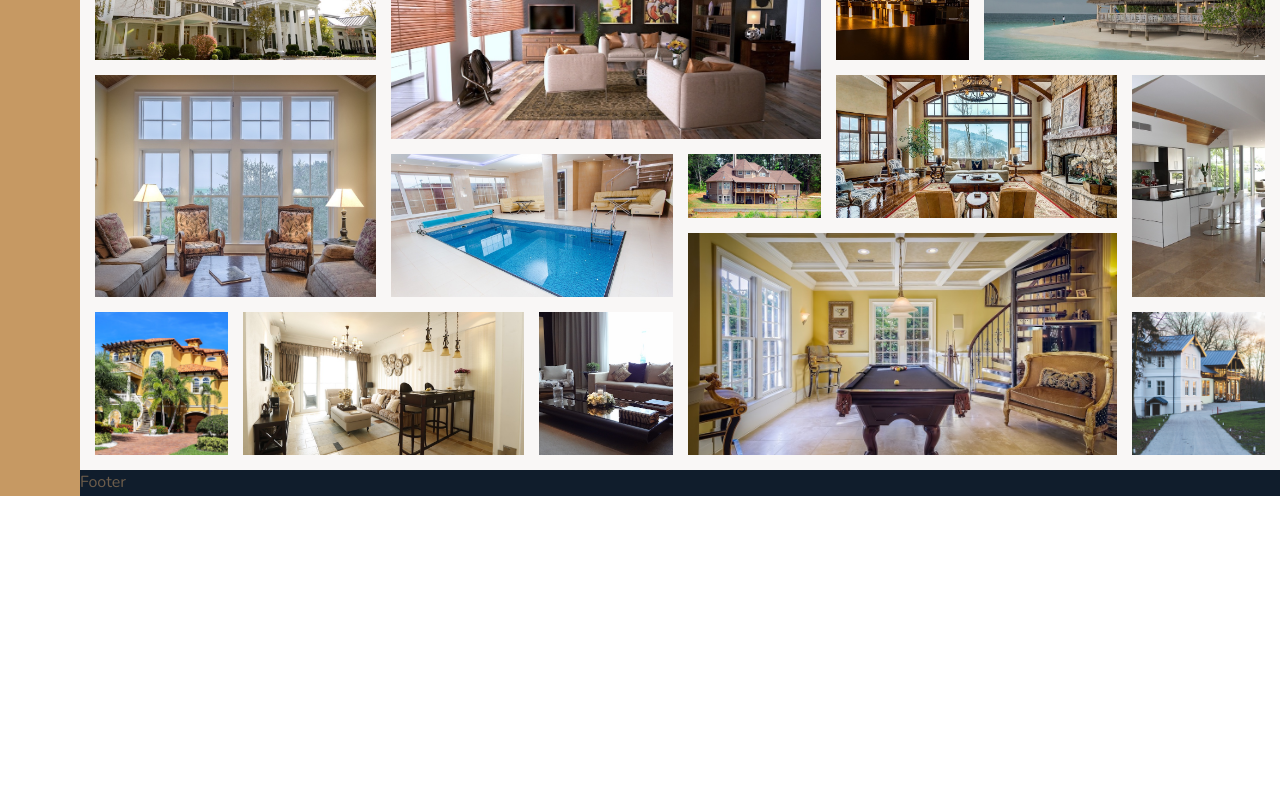
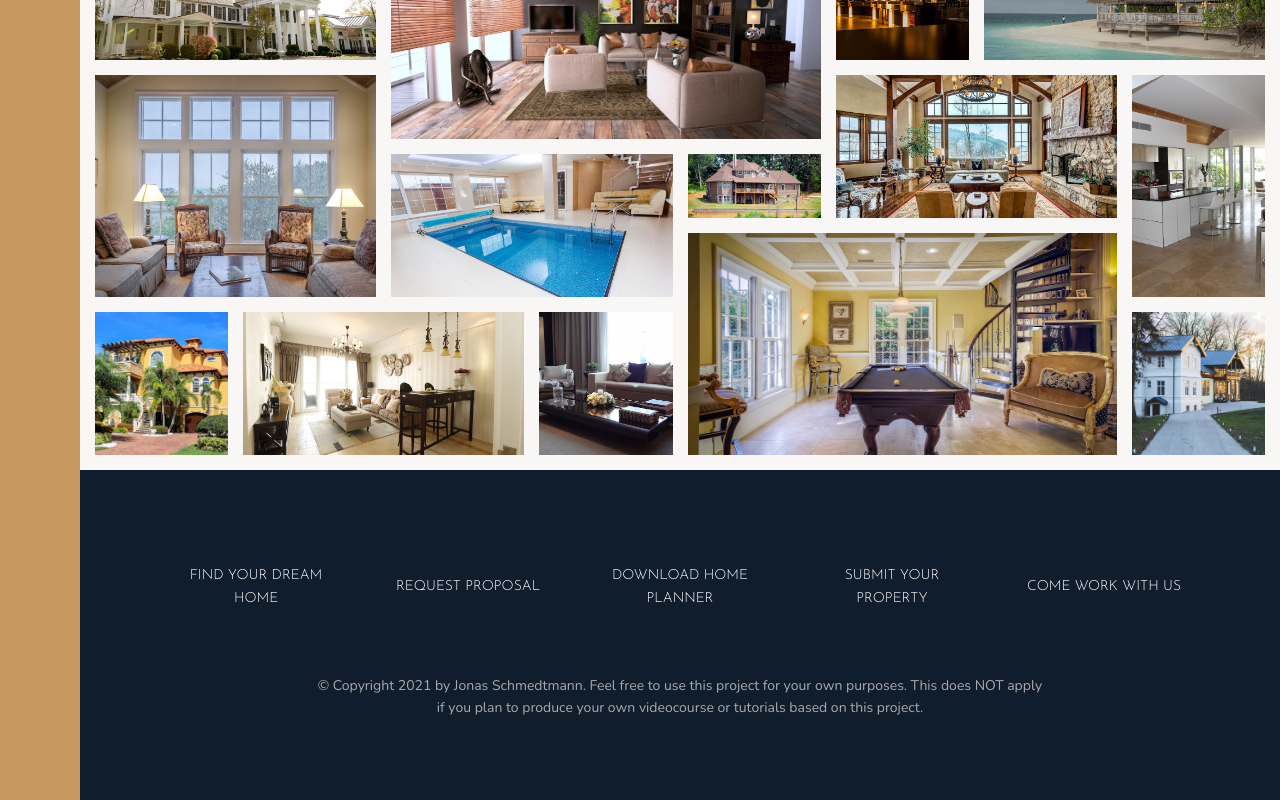
Before and after one commit to HonzaGreb/Nexter, a React (Create React App) app: page / in a window 1280 px wide. Shown: the part 3178-3978 px from the top of the page. Before the commit the page ends 3674 px from the top, so only its background shows below. Built offline with nearby package versions, Linux system fonts and the light colour scheme.

Commit message:
Create Footer

```diff
--- a/src/components/footer/Footer.tsx
+++ b/src/components/footer/Footer.tsx
@@ -1,5 +1,40 @@
 const Footer = () => {
-  return <footer className='footer'>Footer</footer>
+  return (
+    <footer className='footer'>
+      <ul className='nav'>
+        <li className='nav__item'>
+          <a href='/' className='nav__link'>
+            Find your dream home
+          </a>
+        </li>
+        <li className='nav__item'>
+          <a href='/' className='nav__link'>
+            Request proposal
+          </a>
+        </li>
+        <li className='nav__item'>
+          <a href='/' className='nav__link'>
+            Download home planner
+          </a>
+        </li>
+        <li className='nav__item'>
+          <a href='/' className='nav__link'>
+            Submit your property
+          </a>
+        </li>
+        <li className='nav__item'>
+          <a href='/' className='nav__link'>
+            Come work with us
+          </a>
+        </li>
+      </ul>
+      <p className='copyright'>
+        &copy; Copyright 2021 by Jonas Schmedtmann. Feel free to use this project for your own
+        purposes. This does NOT apply if you plan to produce your own videocourse or tutorials based
+        on this project.
+      </p>
+    </footer>
+  )
 }
 
 export default Footer
--- a/src/css/style.css
+++ b/src/css/style.css
@@ -163,6 +163,45 @@
 
 .footer {
   background-color: #101d2c;
+  padding: 8rem;
+}
+
+.nav {
+  list-style: none;
+  display: grid;
+  grid-auto-columns: auto;
+  grid-template-columns: repeat(auto-fit, minmax(15rem, 1fr));
+  gap: 2rem;
+  align-items: center;
+}
+
+.nav__link {
+  transition: all 0.2s;
+}
+
+.nav__link, .nav__link:link, .nav__link:visited {
+  display: block;
+  font-size: 1.4rem;
+  font-family: "Josefin Sans", sans-serif;
+  text-decoration: none;
+  text-align: center;
+  text-transform: uppercase;
+  padding: 1.5rem;
+  color: #fff;
+}
+
+.nav__link:hover, .nav__link:active {
+  background-color: rgba(255, 255, 255, 0.3);
+  transform: translateY(-0.5rem);
+}
+
+.copyright {
+  font-size: 1.4rem;
+  display: block;
+  text-align: center;
+  color: #aaa;
+  margin: 5rem auto 0 auto;
+  width: 70%;
 }
 
 .gallery {
--- a/src/scss/components/_footer.scss
+++ b/src/scss/components/_footer.scss
@@ -2,4 +2,46 @@
 
 .footer {
   background-color: $color-secondary;
+  padding: 8rem;
 }
+
+.nav {
+  list-style: none;
+  display: grid;
+  grid-auto-columns: auto;
+  grid-template-columns: repeat(auto-fit, minmax(15rem, 1fr));
+  gap: 2rem;
+  align-items: center;
+
+  &__link {
+    transition: all 0.2s;
+
+    &,
+    &:link,
+    &:visited {
+      display: block;
+      font-size: 1.4rem;
+      font-family: $font-display;
+      text-decoration: none;
+      text-align: center;
+      text-transform: uppercase;
+      padding: 1.5rem;
+      color: #fff;
+    }
+
+    &:hover,
+    &:active {
+      background-color: rgba(#fff, 0.3);
+      transform: translateY(-0.5rem);
+    }
+  }
+}
+
+.copyright {
+  font-size: 1.4rem;
+  display: block;
+  text-align: center;
+  color: $color-grey-light-2;
+  margin: 5rem auto 0 auto;
+  width: 70%;
+}
```
Also changed, not shown: 1 other file (tests, documents, lock files or other folders).
